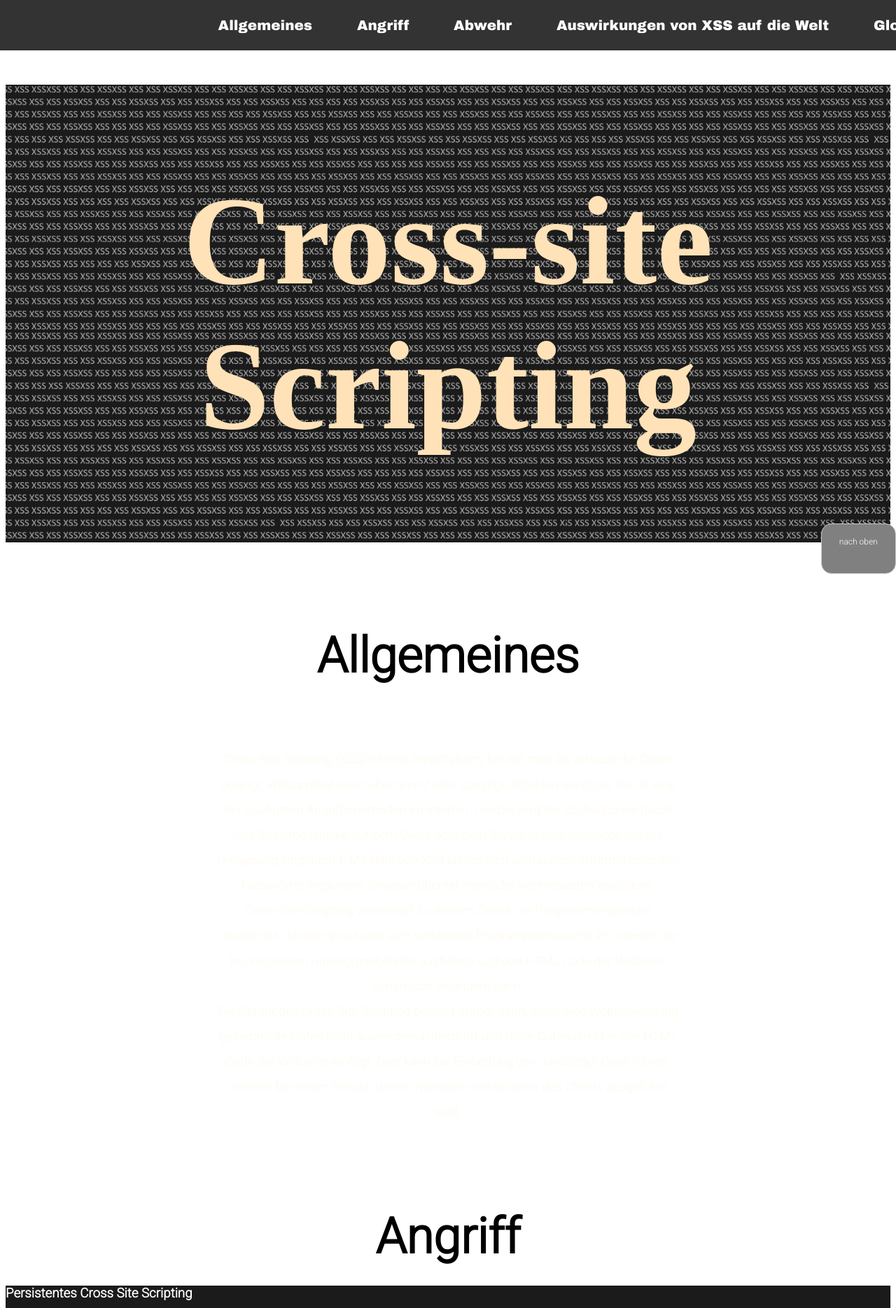
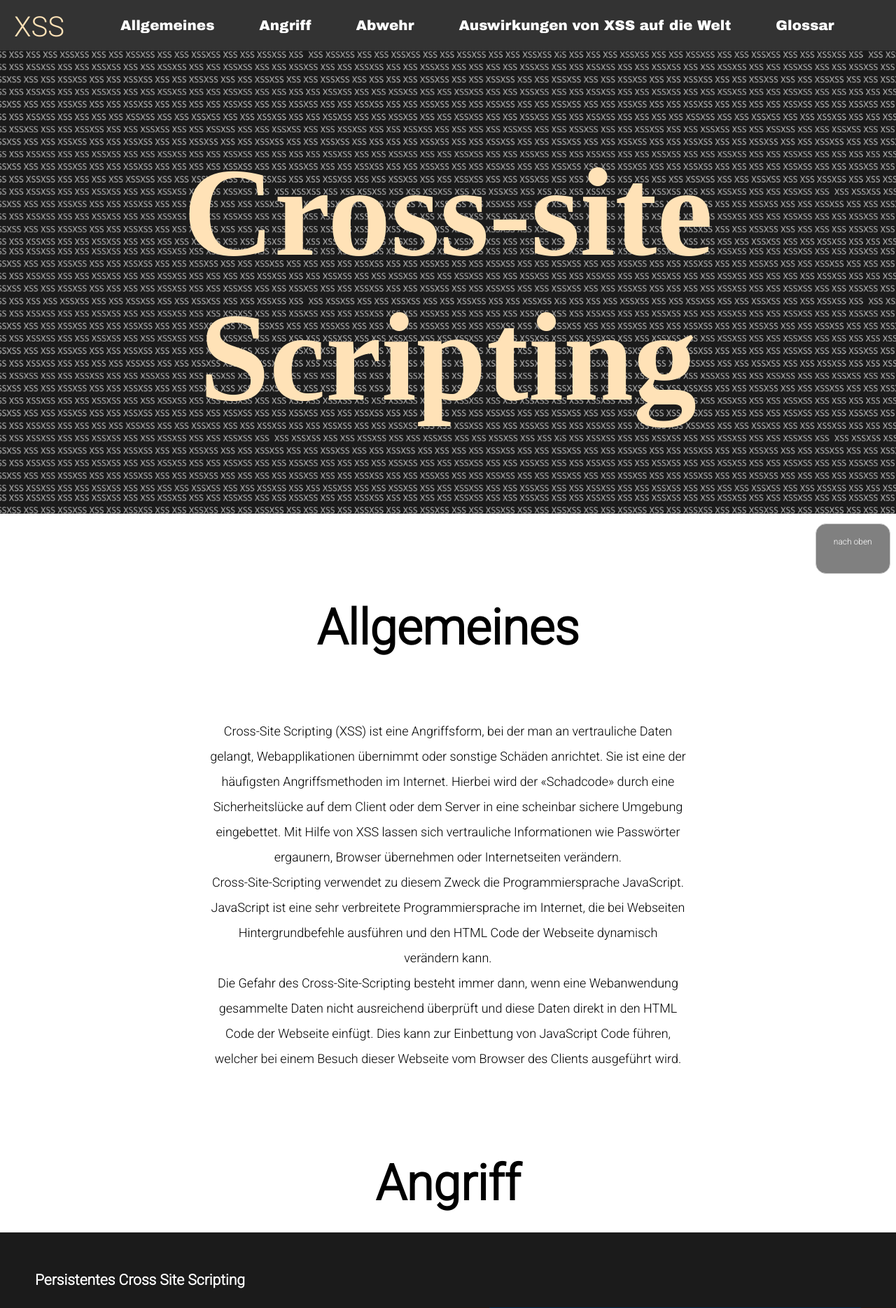
Before and after one commit to Chrigi2486/XSSProjekt, a Flask app: page / in a window 1280 px wide. Shown: the top 1869 px of the page at 70% size. Run offline with Flask 2, Linux system fonts and the light colour scheme.

Commit message:
Fixed black and white. Rearranged the h3 elements and the article to fit it all

```diff
--- a/static/main.css
+++ b/static/main.css
@@ -4,17 +4,18 @@
 body {
   font-family: 'Roboto', sans-serif;
   color: #fffaf0;
+  margin: 0;
 }
 
 article { /* Eigenschaften von den beiden unterkapitel-titel */
   text-align: justify;
   line-height: 200%;
   font-size: 18px;
-  padding: 50px ;
+  padding: 50px;
 }
 
 .artimg {
-  min-height: 400px;
+  min-height: 455px;
 }
 
 .imgright {
@@ -34,11 +35,12 @@ article { /* Eigenschaften von den beiden unterkapitel-titel */
   padding-right: 300px;
 
 }
-.black{
+.black {
   background-color: #1B1B1B;
   color: #fff;
 }
-.white{
+
+.white {
   background-color: #fff;
   color: #000;
 }
@@ -48,8 +50,9 @@ h1 { /* Eigenschaften von h1 */
   font-family: "Times New Roman", Times, serif; /* Schriftart */
   color: #FFE2B7;
   font-size: 180px; /* schreibgrösse */
-  padding-top: 120px; /* Freiraum oben */
-  padding-bottom:120px;
+  padding-top: 200px; /* Freiraum oben */
+  padding-bottom: 120px;
+  margin-top: 0;
   text-align: center; /* Wo erscheint die Schrift auf dem Screen */
   background: url(XSSBackground.jpg);
   background-size: 800px auto;
@@ -67,6 +70,10 @@ h2 { /* Eigenschaften von h2 */
   line-height: 24px;  /* abstand oben */
   text-align: left;/* Wo erscheint die Schrift auf dem Screen */
   text-align: center;
+}
+
+h3 {
+  margin-top: 0;
 }
 
 p { /* Eigenschaften von paragraph p */
@@ -219,9 +226,7 @@ form { /* Comment section: Eingabe ist nebeneinander */
   top: 0;
   width: 100%;
   margin-top: 0px;
-  padding-left: 22%;
-  float: center;
-  margin-left:-8px
+  padding-left: 20px;
 }
 
 .topnavigation a {
@@ -236,11 +241,24 @@ form { /* Comment section: Eingabe ist nebeneinander */
 
 .topnavigation a:hover {
   background: #808080;
-  color:black;
+  color: black;
 }
 
 .list-inline li {
-  display:inline-block;
-  padding-right:5px;
-  padding-left:5px;
+  display: inline-block;
+  padding-right: 5px;
+  padding-left: 5px;
 }
+
+#icon {
+  padding-right: 50px;
+  float: left;
+  padding: 15px 50px 0px 0px;
+}
+
+#iconlink {
+  all: unset;
+  color: #FFE2B7;
+  font-size: 40px;
+  font: "Roboto";
+}
--- a/templates/main.html
+++ b/templates/main.html
@@ -11,6 +11,7 @@
 <body>
 	<header>
 		<ul class="topnavigation list-inline">
+			<li id="icon"><a id="iconlink" href="/">XSS</a></li>
 			<li><a href="#Allgemeines">Allgemeines</a></li>
 			<li><a href="#Angriff">Angriff</a></li>
 			<li><a href="#Abwehr">Abwehr</a></li>
@@ -22,18 +23,20 @@
 	<div id="Allgemeines" class="white">
 		<h2>Allgemeines</h2>
 	</div>
+	<div class="white">
 		<article class="middle">
 				Cross-Site Scripting (XSS) ist eine Angriffsform, bei der man an vertrauliche Daten gelangt, Webapplikationen übernimmt oder sonstige Schäden anrichtet. Sie ist eine der häufigsten Angriffsmethoden im Internet. Hierbei wird der «Schadcode» durch eine Sicherheitslücke auf dem Client oder dem Server in eine scheinbar sichere Umgebung eingebettet. Mit Hilfe von XSS lassen sich vertrauliche Informationen wie Passwörter ergaunern, Browser übernehmen oder Internetseiten verändern.<br>
 				Cross-Site-Scripting verwendet zu diesem Zweck die Programmiersprache JavaScript. JavaScript ist eine sehr verbreitete Programmiersprache im Internet, die bei Webseiten Hintergrundbefehle ausführen und den HTML Code der Webseite dynamisch verändern kann.<br>
 				Die Gefahr des Cross-Site-Scripting besteht immer dann, wenn eine Webanwendung gesammelte Daten nicht ausreichend überprüft und diese Daten direkt in den HTML Code der Webseite einfügt. Dies kann zur Einbettung von JavaScript Code führen, welcher bei einem Besuch dieser Webseite vom Browser des Clients ausgeführt wird.
 		</article>
+	</div>
 
 	<div id="Angriff">
 		<h2>Angriff</h2>
 	</div>
 	<div class="black">
+		<article class="artimg ">
 			<h3>Persistentes Cross Site Scripting</h3>
-		<article class="artimg ">
 			<img class="imgright" src="../static/persistentes_cross_site_scripting_neu_DE_desktop.png" src="/static/persistentes_cross_site_scripting_neu_DE_desktop.png">
 			Beim persistenten Cross-Site Scripting nutzt der Angreifer wieder eine Sicherheitslücke auf dem Server aus, wie beispielsweise ein Kommentarfeld ohne Sicherheitsmassnahmen. Dies ermöglicht es ihm seinen Schadcode dort einzufügen. Nun wird dieser Schadcode allerdings dauerhaft (persistent) in der Datenbank des Webservers und somit auch auf dessen Webseite gespeichert. Der Angreifer braucht also nicht einmal mehr einen Link dem User unterzuschieben, da alle Clients, die diese Webseite besuchen, den Schadcode ausführen. <br> Grundsätzlich sind alle Webanwendungen, die Benutzereingaben auf dem Server speichern und erneut ausgeben, der dauernden Gefahr ausgesetzt von dieser Art von kontinuierlichem XSS-Angriff betroffen zu werden, es sei denn die Eingabe wird sorgfältig geprüft. Mit dieser Art von Angriff können Hacker beispielsweise große Mengen an Anmeldeinformationen aus nicht ausreichend gesicherten Foren stehlen oder durch die vielen Infizierten User der Webseite weiterführende DDOS-Angriffe ausführen oder Crypto-Mining betreiben.
 			<div id="link-container">
@@ -43,8 +46,8 @@
 		</article>
 	</div>
 	<div class="white">
+		<article class="artimg ">
 			<h3>Reflextiertes Cross-site Scripting </h3>
-		<article class="artimg ">
 			<img class="imgleft" src="../static/reklektiertes_cross_site_scripting_neu_DE_desktop.png" src="/static/reklektiertes_cross_site_scripting_neu_DE_desktop.png">
 			Beim reflektierenden beziehungsweise nicht-persistenten Cross-Site Scripting wird der Schadcode in einen URL implementiert. Ruft ein Nutzer die präparierte Adresse über einen Webbrowser auf, wird das schadhafte Skript mitgeschickt. Nicht ausreichend gesicherte Server untersuchen den Code nicht genügend und erstellen für den User die manipulierte Website mit dem Schadcode der Angreifer. Macht der User nun eine Eingabe, könnte der Angreifer diese Angaben klauen. Diese Art von Angriff ist daher sehr heikel, da sie für den User nicht umgehend feststellbar ist. Der User hat das Gefühl, dass er sich auf der angeblich vertrauenswürdigen Website befindet. Würde der User die Website mit dem richtigen Link laden, wäre auch kein Schadcode in der Webanwendung enthalten.
 
@@ -52,8 +55,8 @@
 		</article>
 	</div>
 	<div class="black">
-		<h3>Lokales Cross Site Scripting (DOM-basiert) </h3>
 		<article class="artimg ">
+			<h3>Lokales Cross Site Scripting (DOM-basiert)</h3>
 			<img class="imgright" src="../static/lokales_cross_site_scripting_neu_DE_desktop.png" src="/static/lokales_cross_site_scripting_neu_DE_desktop.png">
 			Beim lokalen Cross-Site Scripting sind nicht der Server oder die Webanwendung das Problem, sondern der User, der einen Browser mit einer Sicherheitslücke benutzt. Somit ist diese Art von XSS sogar bei statischen Webseiten möglich, wenn diese JavaScript unterstützen. Kommt es zu einer Attacke, platzieren die Angreifer den Schadcode direkt im Browser des Users. Dies erfolgt über präparierte Links, welche der User öffnet. Diese unsichere Website ladet den Schadcode, welcher nun im Hintergrund ausgeführt wird. Ladet der User nun wieder sichere Webseiten und loggt sich ein, laufen serverseitige Sicherheitsmassnahmen ins Leere, da sie von diesem Angriff nichts wissen.<br>
 			Aus eigener Erfahrung kennt man solche Attacken beispielsweise aus Gewinnspielen, welche einem per Spam-Mail zugeschickt werden oder im Internet aufpoppen. Anschliessend wird unbemerkt der Schadcode in den Browser des Users, bspw. Google Chrome, eingefügt. Nun läuft dieses «Programm» immer im Hintergrund, wenn der Browser geöffnet wurde. Loggt man sich nun bei seiner Bank ein, so werden die Anmeldedaten trotzdem gestohlen, da das Problem lokal, also auf dem eigenen Rechner im Browser sich befindet und nicht etwa auf dem Webserver der Bank.
@@ -65,9 +68,9 @@
 	<div id="Abwehr">
 		<h2>Abwehr</h2>
 	</div>
-	<div>
-		<h3>Clientseitiger Schutz </h3>
+	<div class="white">
 		<article>
+			<h3>Clientseitiger Schutz</h3>
 			<img class="imgleft" src="" src="">
 			Beim clientseitigen Schutz steht hauptsächlich die Blockierung von gefährlichen Skripten im Vordergrund. Die simpelste Möglichkeit, um einen Angriff zu verhindern, besteht darin, dass man ganz einfach die JavaScript-Unterstützung im Browser ausschaltet. Dadurch wird nämlich jeglicher JavaScript-Code nicht gelesen bzw. ignoriert und die schädlichen Skripte können nicht ausgeführt werden. Man nennt dies auch das Deaktivieren des Active-Scripting. Für die meisten Browser gibt es heute aber sogenannte Add-ons, welche bereits standardmässig Websiteinhalte wie JavaScript, Microsoft Silverlight, Java-Applets oder wie früher Adobe Flash, automatisch sperren. Die Sperren können dann aber natürlich vom User temporär aufgehoben werden. Man kann Webseiten, wenn man ihnen zu 100% vertraut auch auf eine sogenannte Whitelist setzen. <br>
 			Die Deaktivierung von JavaScript, kommt dennoch mit einigen Nachteilen. Bei den meisten modernen Webseiten, wird JavaScript benutzt, um Webseiten dynamisch anzuzeigen und ihnen weitere Funktionalitäten zu geben. Mit der Deaktivierung von JavaScript muss man sich dementsprechend zwischen Sicherheit und Nutzbarkeit entscheiden.
@@ -75,9 +78,9 @@
 
 		</article>
 	</div>
-	<div class="right">
-		<h3>Serverseitiger Schutz </h3>
+	<div class="black">
 		<article>
+			<h3>Serverseitiger Schutz</h3>
 			Als Betreiber einer Webseite fallen die Schutzmassnahmen gegen Cross-Site Scripting mühsam aus. Ein Websitebetreiber hat nämlich zwei Möglichkeiten. Einerseits kann mit sehr genauen, aber auch mühsamen Code-Richtlinien und Eingabeprüfungen dem Webmaster auf die Sprünge helfen, die Sensibilität bzw. die Angriffsfläche der Webseite zu minimieren. <br> Wie bereits erwähnt gibt es aber auch die Möglichkeit, dass ein Websitebetreiber über sogenanntes Whitelisting gutartige Eingabewerte definiert. Demnach würde also schadhafter Code gar nicht an den Server übermittelt. Das Problem bei dieser Maßnahme besteht nun darin, dass das Ganze sehr aufwendig ist und damit ein hohes Fehlerpotenzial aufweiset. Durch unvollständige Angaben ist das Whitelisting zudem ziemlich einschränkend, da es auch gültige Eingaben des Users blockiert. Dies ist bei einer Web-Applikation wohl aber eher nicht erwünscht. <br>
 			Ein besseres System dafür hat man im sogenannten WAF (Web Application Firewall) gefunden. Diese Sicherheitslösung filtert die Eingaben nach vordefinierten Regeln und kann somit zwischen gültigen Nutzerfragen und möglichen Angriffen unterscheiden. Grundsätzlich basiert der Schutz dieser Technologie demnach auf einer korrekten Auswahl und Konfiguration der Filterregeln. Das Aufwendige bei dieser Art von Internetsicherheit ist, dass ein tiefes, grundlegendes Verständnis über den individuellen Traffic auf der jeweiligen Webanwendung gefragt ist. <br>
 			Eine weitere effektive Methode ist das Umwandeln von sogenannten Skript-Zeichen. Dies kann nämlich verhindern, dass ausführbare Metazeichen der Skripte vom Server eingelesen werden. Somit wird verhindert, dass das Skript beim Darstellen der Webseite ausgeführt wird.
@@ -86,15 +89,18 @@
 	<div id="Auswirkungen">
 		<h2>Auswirkungen von XSS auf die Welt </h2>
 	</div>
+	<div class="white">
 		<article class="middle">
 			Cyberkriminelle verwenden häufig XSS-Angriffe als Grundlage für weitere Angriffe wie E-Mail-Spam, Phishing oder DDoS-Angriffe. Weitere Bereiche sind Crypto-Mining und Cookie-Diebstahl. Normalerweise zielen die Angreifer auf die User der entsprechenden Website ab. Ist ein Angriff erfolgreich werden deren Daten zerstört, manipuliert oder gestohlen. Infolgedessen wird das Image eines Unternehmens langfristig geschädigt, was in der Folge zu unbestimmten Umsatzeinbussen führt. <br>
 			Geschäftsschädigend für ein Unternehmen ist aber auch XSS-basiertes Website-Defacement. Hierbei führen die Angreifer die jeweiligen Firmen öffentlich vor. Egal wie gross oder klein ein Unternehmen oder eine Branche ist, alle diejenigen welche eigene Internetseiten und Webanwendungen haben, sind potenzielle Opfer für Cross-site Scripting.<br>
 			Da User und Unternehmen gleichermassen davon betroffen sind, gilt es einen rigorosen Schutz von Webanwendungen zu haben, welche der Webmaster gewährleisten soll. Die Eingaben des Users müssen äusserst genau geprüft werden, sodass kein Schadcode auf den Webserver geladen werden kann. Zur weiteren Sicherheit bietet sich durch mühsames Whitelisting von erlaubten Eingabemustern, eine weitere Möglichkeit an. Eine gleichermassen zuverlässige Abwehrmöglichkeit findet sich zudem in der WAF (Web Application Firewall).
 
 		</article>
+	</div>
 	<div id="Glossar">
 		<h2>Glossar </h2>
 	</div>
+	<div class="white">
 		<article class="middle">
 			Statische Website: Dabei handelt es sich um eine Art von Website, welche nur statische Inhalte bereitstellt, also Inhalte, die sich nicht verändern. Sie muss keine serverseitigen Skripts ausführen und ist damit auch einfach zu hosten.<br>
 			DOM-basiert: Der Browser analysiert das HTML-Dokument und erstellt daraus im Arbeitsspeicher das Dokument-objekt-modell. Das heisst es erstellt eine Repräsentation des Dokuments, auf das beispielsweise mit JavaScript zugegriffen werden kann.<br>
@@ -103,7 +109,7 @@
 
 
 		</article>
-
+	</div>
 
 	<a href="#" class="scrollup" title="Nach oben!">nach oben</a>
 
```
Lines whose indentation alone changed are shown as unchanged.
